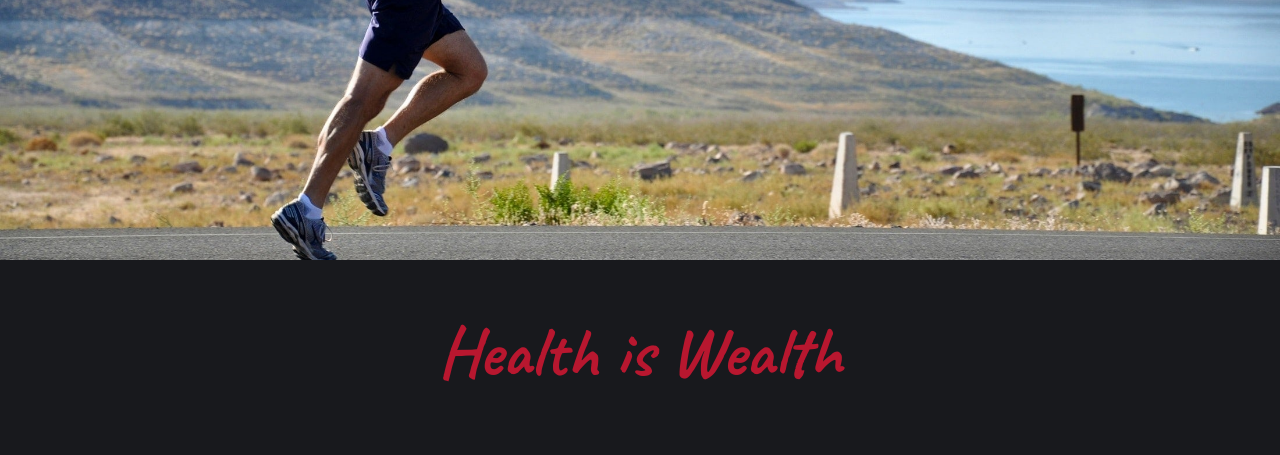
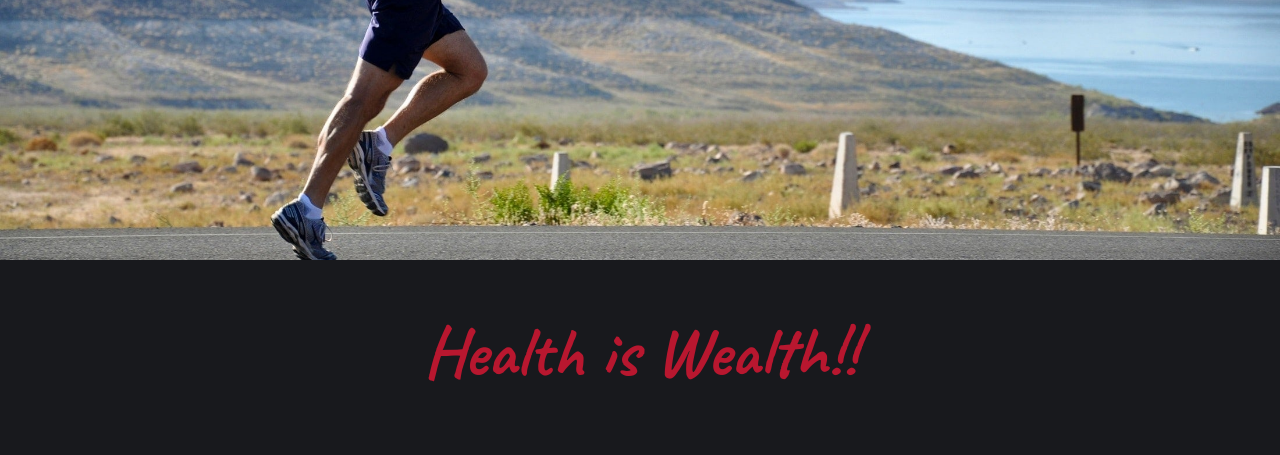
Before and after one commit to abdul-imad/dr, a plain HTML site: page index.html in a window 1280 px wide. Shown: the part 3225-3680 px from the top of the page. Drawn offline with nearby package versions, Linux system fonts and the light colour scheme; a script that the page names is missing; a web font is replaced by a local one.

Commit message:
index page

```diff
--- a/index.html
+++ b/index.html
@@ -90,7 +90,7 @@
     <!-- parallax - 2 -->
     <div class="parallax-II"></div>
     <div class="para-text-II">
-        <p>Health is Wealth</p>
+        <p>Health is Wealth!!</p>
     </div>
     <div class="parallax1-II"></div>
     <!-- parallax - 2 ends -->
```
